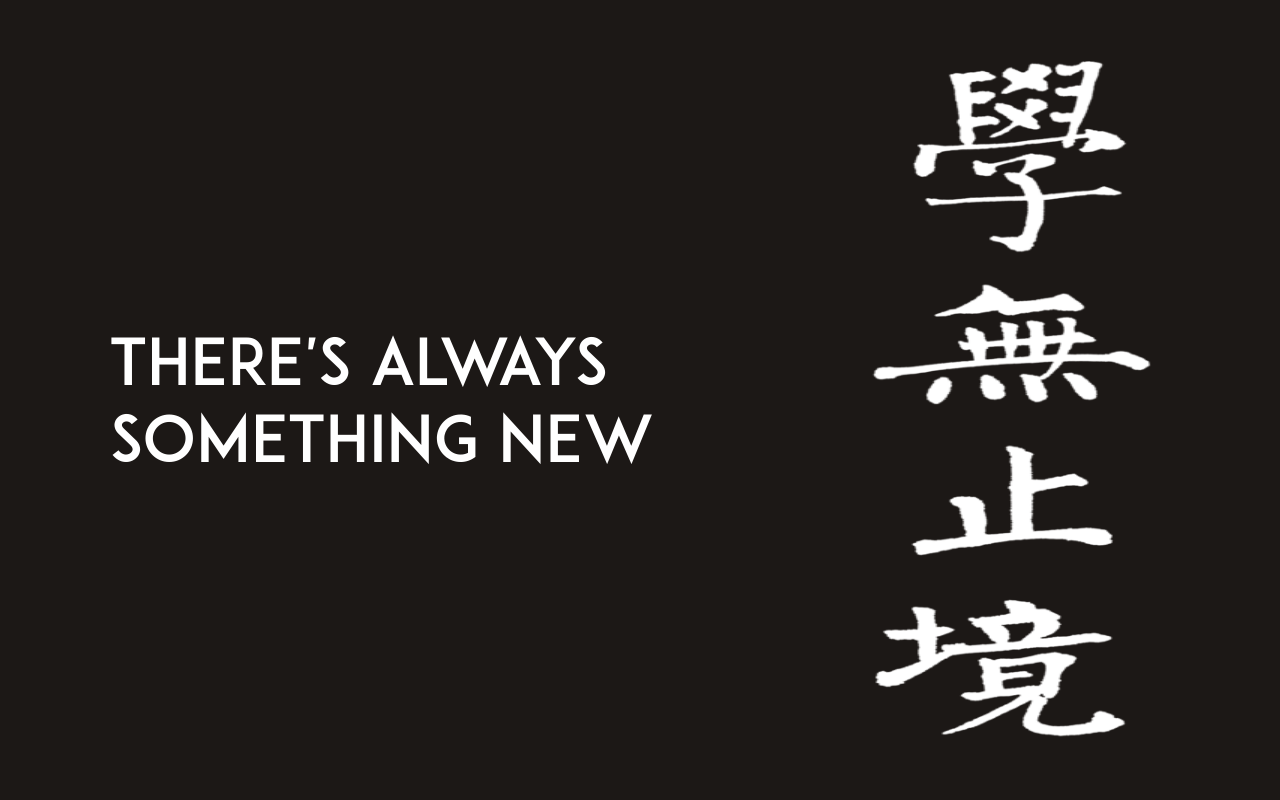
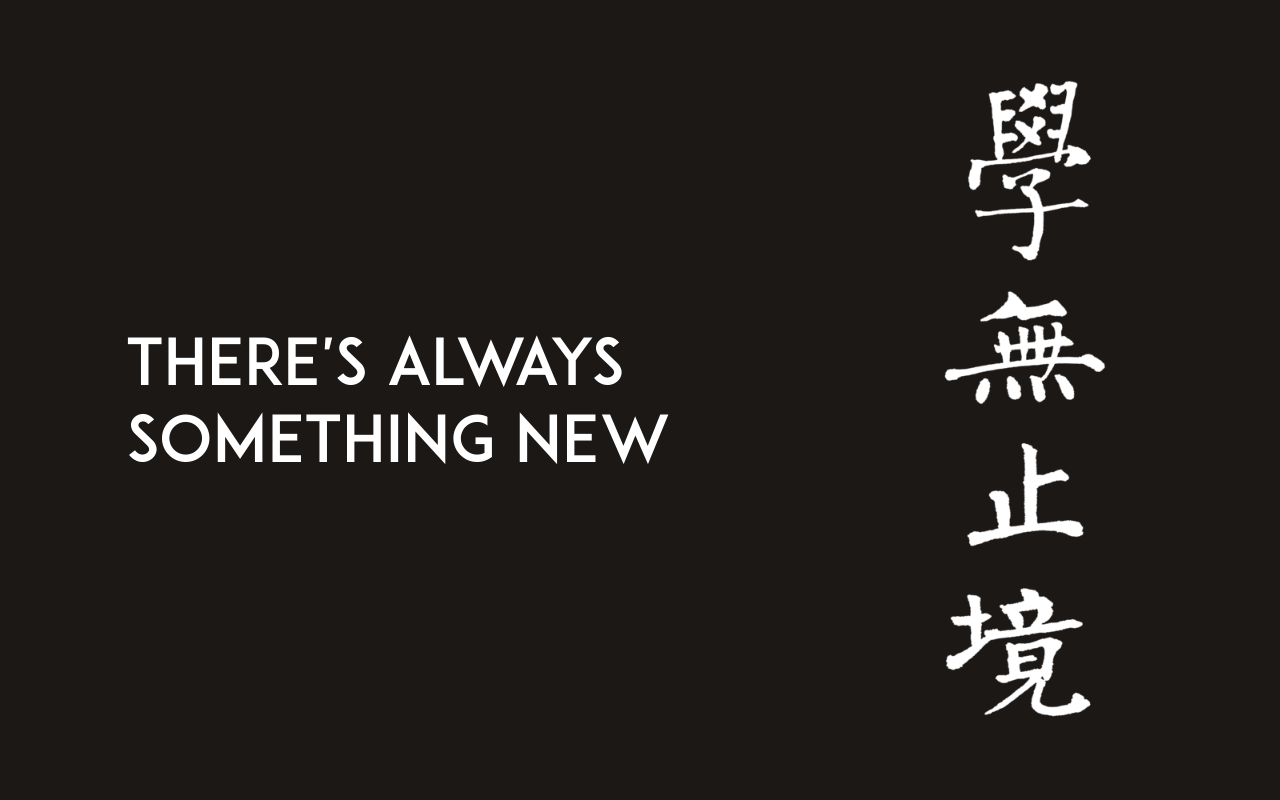
Before and after one commit to iankhou/portfolio, a React (Create React App) app: page /#/ in a window 1280 px wide. Shown: the top 800 px of the page. Built offline with nearby package versions, Linux system fonts and the light colour scheme.

Commit message:
fix xue dimensions again

```diff
--- a/src/pages/Landing/component.jsx
+++ b/src/pages/Landing/component.jsx
@@ -35,7 +35,7 @@ const Landing = () => {
               className="xueImage"
               src="/images/xue.png"
               width={330}
-              height={840}
+              height={800}
               alt="xue wu zhi jing"
             />
           </div>
--- a/src/pages/Landing/styles.scss
+++ b/src/pages/Landing/styles.scss
@@ -71,7 +71,8 @@ $breakpoint-phone: 700px;
     font-family: "adam.cg_proregular";
   }
   .xueImage {
-    height: 85vh;
+    height: 40em;
+    width: 16.5em;
   }
   .profile-box {
     width: 50em;
@@ -126,8 +127,7 @@ $breakpoint-phone: 700px;
     display: none;
   }
   .xueImage {
-    height: 40em;
-    width: 12em;
+    height: 85vh;
   }
 }
 
@@ -182,7 +182,7 @@ $breakpoint-phone: 700px;
   }
   .xueImage {
     height: 40em;
-    width: 12em;
+    width: 16.5em;
   }
 }
 
```
Also changed, not shown: public/images/xue.png.
